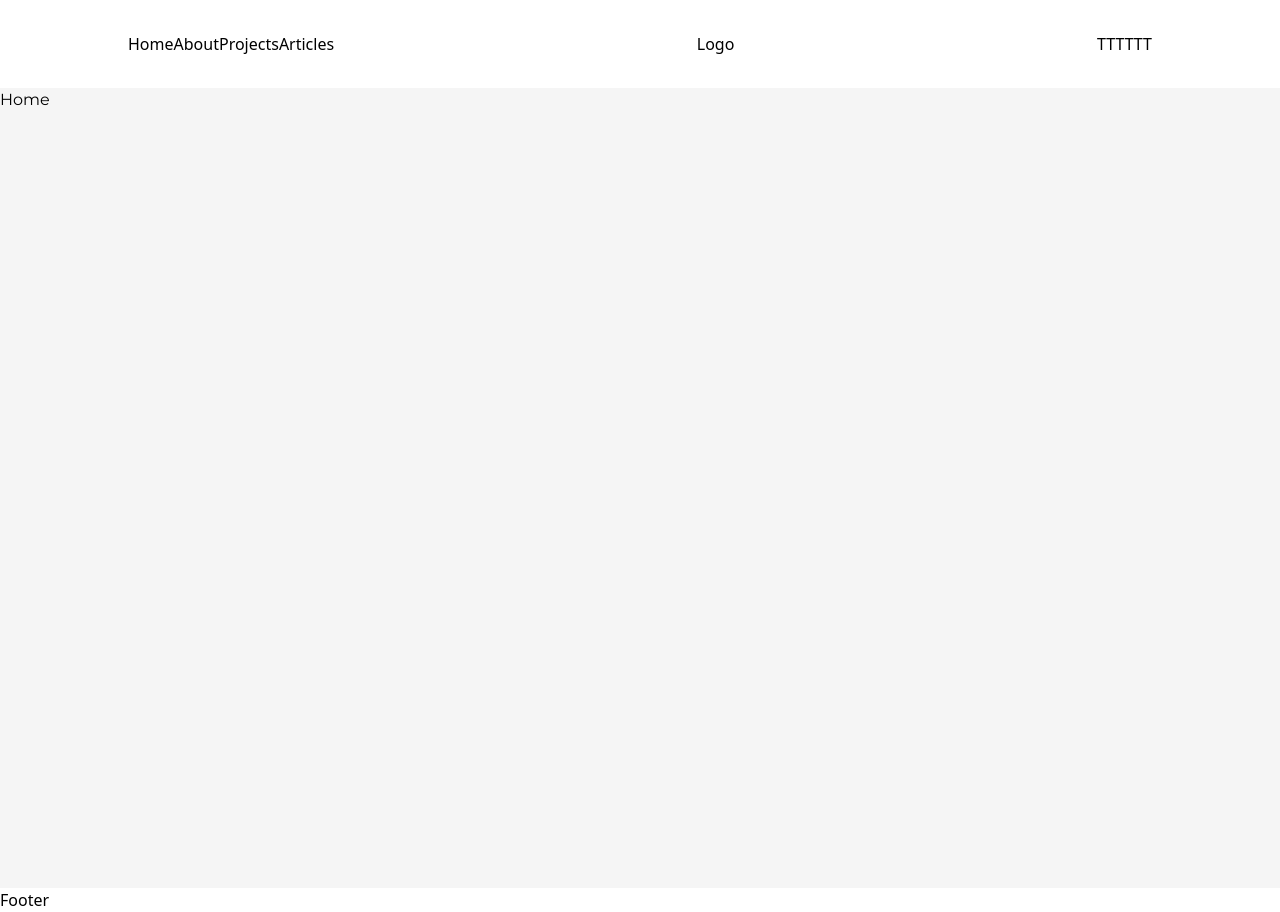
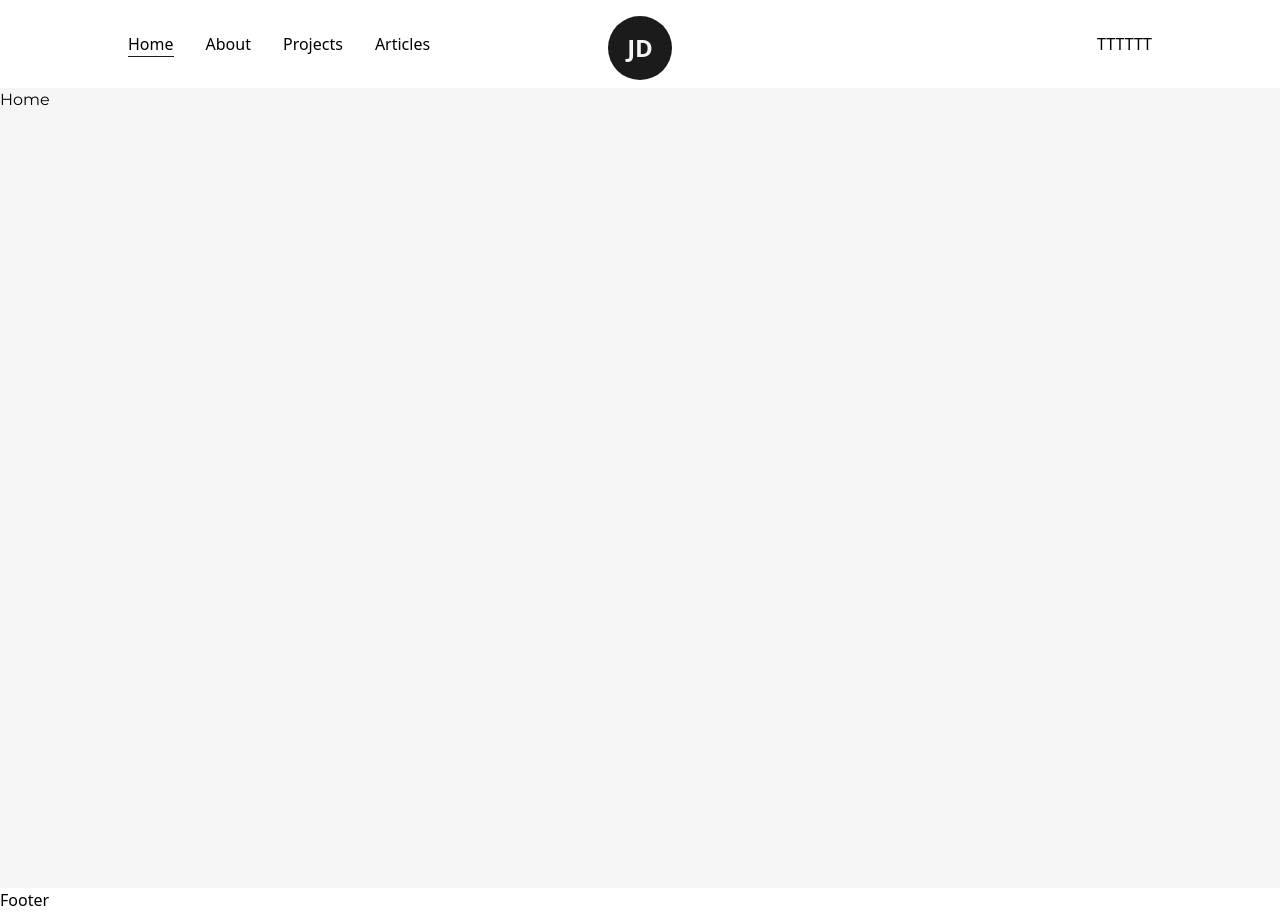
Before and after one commit to Avijit-Sarkar/Next.js-portfolio-bucks, a Next.js app: page / in a window 1280 px wide. Built offline with nearby package versions, Linux system fonts and the light colour scheme.

Commit message:
navbar left done

```diff
--- /dev/null
+++ b/src/components/Logo.js
@@ -0,0 +1,34 @@
+import { motion } from 'framer-motion';
+import Link from 'next/link';
+import React from 'react';
+
+const MotionLink = motion(Link);
+
+const Logo = () => {
+  return (
+    <div className="flex items-center justify-center mt-2">
+      <MotionLink
+        href="/"
+        className="w-16 h-16 bg-dark text-light flex items-center justify-center rounded-full text-2xl font-bold"
+        whileHover={{
+          backgroundColor: [
+            '#121212',
+            'rgba(131,58,180,1)',
+            'rgba(253,29,29,1)',
+            'rgba(252,176,69,1)',
+            'rgba(131,58,180,1)',
+            '#121212',
+          ],
+          transition: {
+            duration: 1,
+            repeat: Infinity,
+          },
+        }}
+      >
+        JD
+      </MotionLink>
+    </div>
+  );
+};
+
+export default Logo;
--- a/src/components/NavBar.js
+++ b/src/components/NavBar.js
@@ -1,16 +1,34 @@
 import Link from 'next/link';
 import React from 'react';
+import Logo from './Logo';
+import { useRouter } from 'next/router';
+
+const CustomLink = ({ href, title, className = '' }) => {
+  const router = useRouter();
+  return (
+    <Link href={href} className={`${className} relative group`}>
+      {title}
+
+      <span
+        className={`h-[1px] inline-block bg-dark absolute left-0 -bottom-0.5 group-hover:w-full transition-[width] ease-in-out duration-300 ${
+          router.asPath === href ? 'w-full' : 'w-0'
+        }`}
+      >
+        &nbsp;
+      </span>
+    </Link>
+  );
+};
 
 const NavBar = () => {
   return (
     <header className="w-full px-32 py-8 font-medium flex items-center justify-between">
       <nav>
-        <Link href="/">Home</Link>
-        <Link href="/about">About</Link>
-        <Link href="/projects">Projects</Link>
-        <Link href="/articles">Articles</Link>
+        <CustomLink href="/" title="Home" className="mr-4" />
+        <CustomLink href="/about" title="About" className="mx-4" />
+        <CustomLink href="/projects" title="Projects" className="mx-4" />
+        <CustomLink href="/articles" title="Articles" className="ml-4" />
       </nav>
-      <h2>Logo</h2>
       <nav>
         <Link href="/" target={'_blank'}>
           T
@@ -31,6 +49,10 @@
           T
         </Link>
       </nav>
+
+      <div className="absolute left-[50%] top-2 translate-x-[-50%]">
+        <Logo />
+      </div>
     </header>
   );
 };
```
